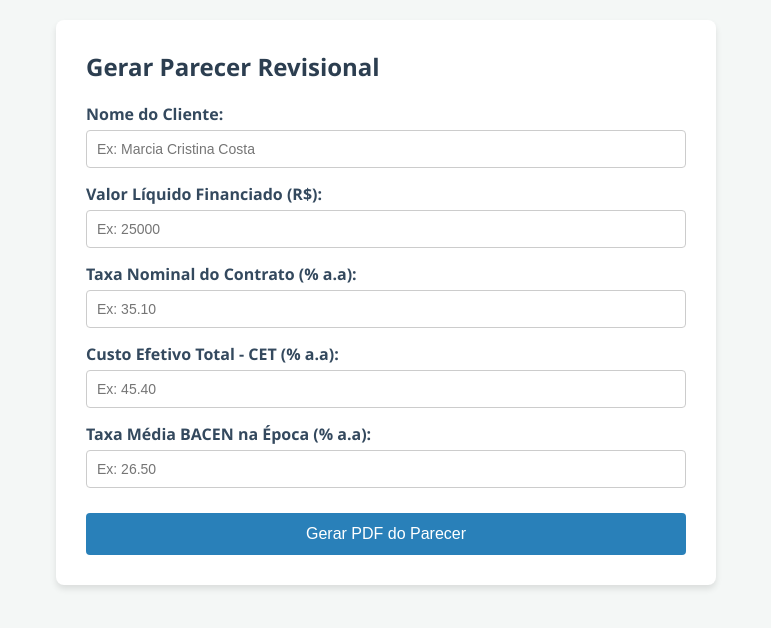
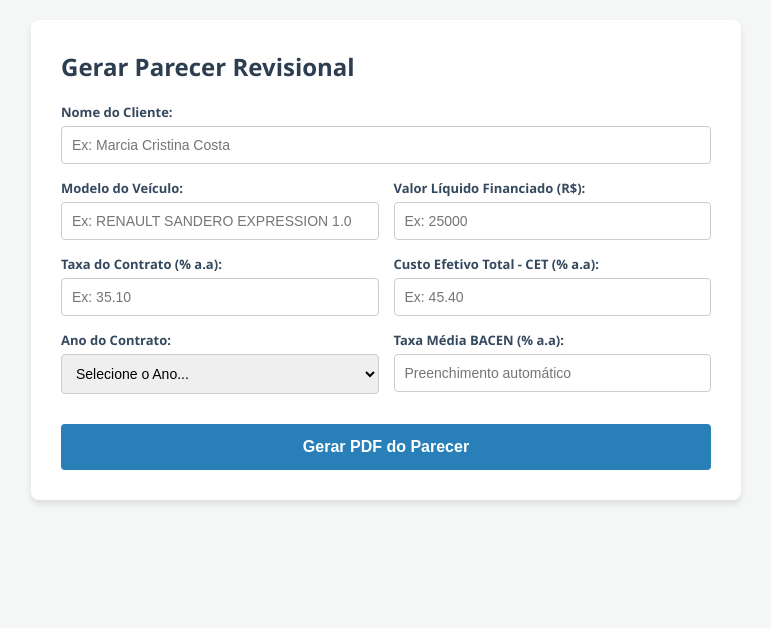
Before and after one commit to gustavoamorimadv2-dev/RodriguesAmorim, a plain HTML site: page revisional.html in a window 1280 px wide. Shown: the whole page, without its empty margins (254-1025 px from the left). Drawn offline with Linux system fonts and the light colour scheme.

Commit message:
Refactor HTML structure and styles for CRM page

```diff
--- a/revisional.html
+++ b/revisional.html
@@ -8,7 +8,6 @@
     <script src="https://cdnjs.cloudflare.com/ajax/libs/html2pdf.js/0.10.1/html2pdf.bundle.min.js"></script>
 
     <style>
-        /* Estilos para a página do CRM */
         body {
             font-family: 'Segoe UI', Tahoma, Geneva, Verdana, sans-serif;
             background-color: #f4f7f6;
@@ -16,74 +15,37 @@
             padding: 20px;
         }
         .container {
-            max-width: 600px;
+            max-width: 650px;
             margin: 0 auto;
             background: #fff;
             padding: 30px;
             border-radius: 8px;
             box-shadow: 0 4px 6px rgba(0,0,0,0.1);
         }
-        h2 {
-            color: #2c3e50;
-            margin-top: 0;
+        h2 { color: #2c3e50; margin-top: 0; }
+        .form-row { display: flex; gap: 15px; margin-bottom: 15px; }
+        .form-group { flex: 1; }
+        label {
+            display: block; margin-bottom: 5px; font-weight: 600; color: #34495e; font-size: 13px;
         }
-        .form-group {
-            margin-bottom: 15px;
-        }
-        label {
-            display: block;
-            margin-bottom: 5px;
-            font-weight: 600;
-            color: #34495e;
-        }
-        input {
-            width: 100%;
-            padding: 10px;
-            border: 1px solid #ccc;
-            border-radius: 4px;
-            box-sizing: border-box;
-            font-size: 14px;
+        input, select {
+            width: 100%; padding: 10px; border: 1px solid #ccc;
+            border-radius: 4px; box-sizing: border-box; font-size: 14px;
         }
         button {
-            width: 100%;
-            padding: 12px;
-            background-color: #2980b9;
-            color: white;
-            border: none;
-            border-radius: 4px;
-            font-size: 16px;
-            cursor: pointer;
-            margin-top: 10px;
-            transition: background 0.3s;
+            width: 100%; padding: 14px; background-color: #2980b9; color: white;
+            border: none; border-radius: 4px; font-size: 16px; font-weight: bold;
+            cursor: pointer; margin-top: 15px; transition: background 0.3s;
         }
-        button:hover {
-            background-color: #3498db;
+        button:hover { background-color: #3498db; }
+
+        /* Estilos do PDF Oculto */
+        #documentoPdf {
+            display: none; padding: 40px; font-family: Arial, sans-serif; color: #000; background: #fff;
         }
-
-        /* Estilos exclusivos para o PDF (ficará oculto na tela) */
-        #documentoPdf {
-            display: none;
-            padding: 40px;
-            font-family: Arial, sans-serif;
-            color: #000;
-            background: #fff;
-        }
-        .pdf-header {
-            text-align: center;
-            border-bottom: 2px solid #000;
-            padding-bottom: 10px;
-            margin-bottom: 30px;
-        }
-        .pdf-table {
-            width: 100%;
-            border-collapse: collapse;
-            margin-top: 15px;
-        }
-        .pdf-table td, .pdf-table th {
-            border: 1px solid #000;
-            padding: 10px;
-            text-align: left;
-        }
+        .pdf-header { text-align: center; border-bottom: 2px solid #000; padding-bottom: 10px; margin-bottom: 30px; }
+        .pdf-table { width: 100%; border-collapse: collapse; margin-top: 15px; }
+        .pdf-table td, .pdf-table th { border: 1px solid #000; padding: 10px; text-align: left; }
     </style>
 </head>
 <body>
@@ -92,35 +54,62 @@
     <div class="container">
         <h2>Gerar Parecer Revisional</h2>
 
-        <div class="form-group">
+        <div class="form-group" style="margin-bottom: 15px;">
             <label for="inputNome">Nome do Cliente:</label>
             <input type="text" id="inputNome" placeholder="Ex: Marcia Cristina Costa">
         </div>
 
+        <div class="form-row">
+            <div class="form-group">
+                <label for="inputCarro">Modelo do Veículo:</label>
+                <input type="text" id="inputCarro" placeholder="Ex: RENAULT SANDERO EXPRESSION 1.0">
+            </div>
             <div class="form-group">
                 <label for="inputValor">Valor Líquido Financiado (R$):</label>
                 <input type="number" id="inputValor" placeholder="Ex: 25000">
             </div>
+        </div>
 
+        <div class="form-row">
             <div class="form-group">
-            <label for="inputTaxa">Taxa Nominal do Contrato (% a.a):</label>
+                <label for="inputTaxa">Taxa do Contrato (% a.a):</label>
                 <input type="number" step="0.01" id="inputTaxa" placeholder="Ex: 35.10">
             </div>
-
             <div class="form-group">
                 <label for="inputCet">Custo Efetivo Total - CET (% a.a):</label>
                 <input type="number" step="0.01" id="inputCet" placeholder="Ex: 45.40">
             </div>
+        </div>
 
+        <div class="form-row">
             <div class="form-group">
-            <label for="inputBacen">Taxa Média BACEN na Época (% a.a):</label>
-            <input type="number" step="0.01" id="inputBacen" placeholder="Ex: 26.50">
+                <label for="inputAno">Ano do Contrato:</label>
+                <select id="inputAno" onchange="atualizarTaxaBacen()">
+                    <option value="">Selecione o Ano...</option>
+                    <option value="2015">2015</option>
+                    <option value="2016">2016</option>
+                    <option value="2017">2017</option>
+                    <option value="2018">2018</option>
+                    <option value="2019">2019</option>
+                    <option value="2020">2020</option>
+                    <option value="2021">2021</option>
+                    <option value="2022">2022</option>
+                    <option value="2023">2023</option>
+                    <option value="2024">2024</option>
+                    <option value="2025">2025</option>
+                    <option value="2026">2026</option>
+                </select>
+            </div>
+            <div class="form-group">
+                <label for="inputBacen">Taxa Média BACEN (% a.a):</label>
+                <input type="number" step="0.01" id="inputBacen" placeholder="Preenchimento automático">
+            </div>
         </div>
 
         <button onclick="gerarPdf()">Gerar PDF do Parecer</button>
     </div>
 
-    <!-- TEMPLATE DO DOCUMENTO PDF (Oculto na tela, visível apenas na exportação) -->
+    <!-- TEMPLATE DO DOCUMENTO PDF (Oculto) -->
     <div id="documentoPdf">
         <div class="pdf-header">
             <h2>PARECER TÉCNICO PRELIMINAR</h2>
@@ -128,6 +117,7 @@
         </div>
 
         <p><strong>Identificação do Cliente:</strong> <span id="outNome"></span></p>
+        <p><strong>Veículo em Garantia:</strong> <span id="outCarro"></span></p>
         <p><strong>Valor Líquido Liberado:</strong> R$ <span id="outValor"></span></p>
 
         <h4 style="margin-top: 30px;">1. Parâmetros Analisados</h4>
@@ -152,7 +142,7 @@
 
         <h4 style="margin-top: 30px;">2. Conclusão Técnica</h4>
         <p style="line-height: 1.6; text-align: justify;">
-            Da análise preliminar das taxas aplicadas ao contrato do cliente supracitado, constata-se que a taxa de juros exigida pela instituição financeira (<strong><span id="outTaxaTexto"></span>% a.a.</strong>) encontra-se acima da taxa média de mercado divulgada pelo Banco Central do Brasil (<strong><span id="outBacenTexto"></span>% a.a.</strong>) para o mesmo período e mesma modalidade de crédito.
+            Da análise preliminar das taxas aplicadas ao contrato do cliente supracitado, referente ao veículo <strong><span id="outCarroTexto"></span></strong>, constata-se que a taxa de juros exigida pela instituição financeira (<strong><span id="outTaxaTexto"></span>% a.a.</strong>) encontra-se acima da taxa média de mercado divulgada pelo Banco Central do Brasil (<strong><span id="outBacenTexto"></span>% a.a.</strong>) para o mesmo período e mesma modalidade de crédito.
         </p>
         <p style="line-height: 1.6; text-align: justify;">
             Ademais, o Custo Efetivo Total (CET) de <strong><span id="outCetTexto"></span>% a.a.</strong> demonstra o impacto de tarifas e encargos embutidos na operação, configurando indícios de onerosidade excessiva e distanciamento das práticas médias de mercado, o que fundamenta a viabilidade de uma análise aprofundada para propositura de ação revisional.
@@ -167,17 +157,48 @@
 
     <!-- SCRIPT DE FUNCIONAMENTO -->
     <script>
+        // Tabela de taxas médias anuais do BACEN (Aquisição de Veículos PF)
+        // Você pode editar esses valores conforme precisar ser mais preciso.
+        const taxasBacen = {
+            "2015": 25.50,
+            "2016": 26.20,
+            "2017": 23.10,
+            "2018": 21.00,
+            "2019": 19.50,
+            "2020": 18.20,
+            "2021": 22.40,
+            "2022": 27.90,
+            "2023": 28.50,
+            "2024": 26.10,
+            "2025": 25.50, // Estimativa/Atual
+            "2026": 24.80  // Estimativa/Atual
+        };
+
+        // Função que preenche a taxa do Bacen ao escolher o ano
+        function atualizarTaxaBacen() {
+            const anoSelecionado = document.getElementById('inputAno').value;
+            const campoBacen = document.getElementById('inputBacen');
+
+            if(anoSelecionado && taxasBacen[anoSelecionado]) {
+                campoBacen.value = taxasBacen[anoSelecionado];
+            } else {
+                campoBacen.value = "";
+            }
+        }
+
+        // Função que gera o PDF
         function gerarPdf() {
-            // 1. Captura os valores digitados
             const nome = document.getElementById('inputNome').value || 'Não informado';
+            const carro = document.getElementById('inputCarro').value || 'Não informado';
             const valor = parseFloat(document.getElementById('inputValor').value || 0).toLocaleString('pt-BR', { minimumFractionDigits: 2 });
             const taxa = parseFloat(document.getElementById('inputTaxa').value || 0);
             const cet = parseFloat(document.getElementById('inputCet').value || 0);
             const bacen = parseFloat(document.getElementById('inputBacen').value || 0);
             const diferenca = (taxa - bacen).toFixed(2);
 
-            // 2. Preenche o template oculto
+            // Preenche o template
             document.getElementById('outNome').innerText = nome;
+            document.getElementById('outCarro').innerText = carro;
             document.getElementById('outValor').innerText = valor;
             document.getElementById('outTaxa').innerText = taxa.toFixed(2).replace('.', ',');
             document.getElementById('outCet').innerText = cet.toFixed(2).replace('.', ',');
@@ -185,15 +206,15 @@
             document.getElementById('outDiferenca').innerText = diferenca.replace('.', ',');
 
             // Preenche textos da conclusão
+            document.getElementById('outCarroTexto').innerText = carro;
             document.getElementById('outTaxaTexto').innerText = taxa.toFixed(2).replace('.', ',');
             document.getElementById('outBacenTexto').innerText = bacen.toFixed(2).replace('.', ',');
             document.getElementById('outCetTexto').innerText = cet.toFixed(2).replace('.', ',');
 
-            // Data atual no rodapé
             const hoje = new Date().toLocaleDateString('pt-BR');
             document.getElementById('dataAtual').innerText = hoje;
 
-            // 3. Exibe a div, gera o PDF e esconde a div novamente
+            // Gera o PDF
             const elementoPdf = document.getElementById('documentoPdf');
             elementoPdf.style.display = 'block';
 
@@ -205,9 +226,8 @@
                 jsPDF:        { unit: 'mm', format: 'a4', orientation: 'portrait' }
             };
 
-            // Gera e baixa o arquivo
             html2pdf().set(opcoes).from(elementoPdf).save().then(() => {
-                elementoPdf.style.display = 'none'; // Oculta a div após o download
+                elementoPdf.style.display = 'none';
             });
         }
     </script>
```
Lines whose indentation alone changed are shown as unchanged.
